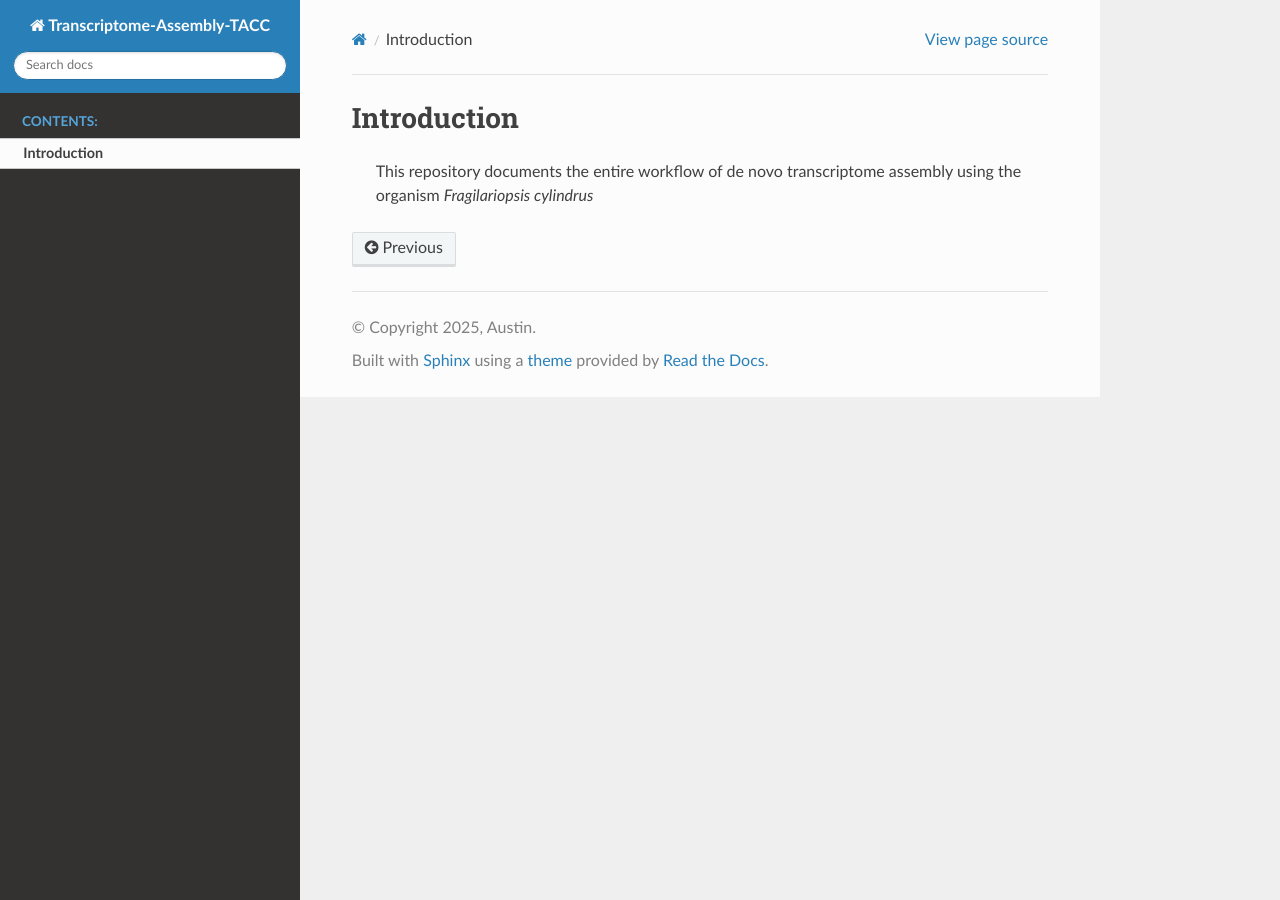
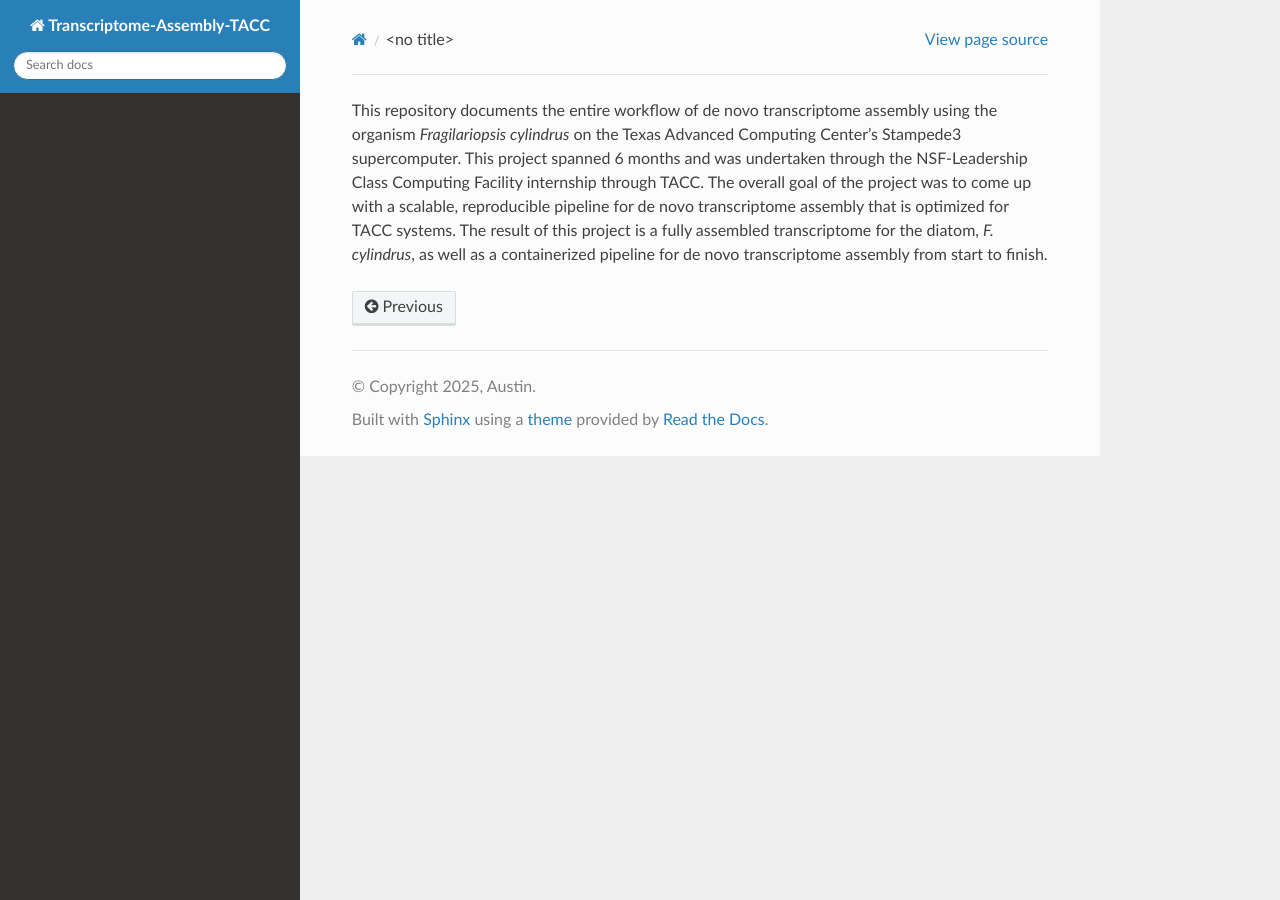
Before and after one commit to AriannaM-A/Transcriptome-Assembly-TACC, a Sphinx documentation site: the page built from docs/source/introduction.md, in a window 1280 px wide. Built offline with Sphinx 7.4.7 and the Read the Docs theme 3.1.0, drawn with Linux system fonts in a browser that asks for light colours.

Commit message:
Enhance introduction with project details and context
Expanded introduction to include details about the project duration, internship, and outcomes.

```diff
--- a/docs/source/introduction.md
+++ b/docs/source/introduction.md
@@ -1,2 +1 @@
-# Introduction
-> This repository documents the entire workflow of de novo transcriptome assembly using the organism *Fragilariopsis cylindrus*
+This repository documents the entire workflow of de novo transcriptome assembly using the organism *Fragilariopsis cylindrus* on the Texas Advanced Computing Center's Stampede3 supercomputer. This project spanned 6 months and was undertaken through the NSF-Leadership Class Computing Facility internship through TACC. The overall goal of the project was to come up with a scalable, reproducible pipeline for de novo transcriptome assembly that is optimized for TACC systems. The result of this project is a fully assembled transcriptome for the diatom, *F. cylindrus*, as well as a containerized pipeline for de novo transcriptome assembly from start to finish.
```
